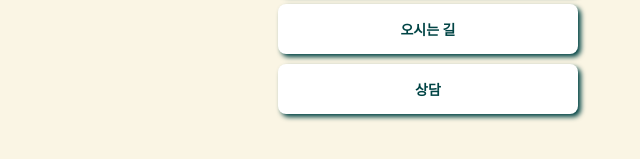
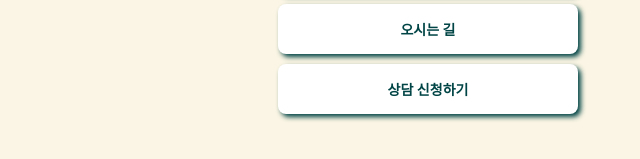
Before and after one commit to languagesalon/mypage, a plain HTML site: page index.html in a window 1280 px wide. Shown: the part 395-554 px from the top of the page, 212-852 px from the left. Drawn offline with Linux system fonts and the light colour scheme; a web font is replaced by a local one.

Commit message:
Update index.html

```diff
--- a/index.html
+++ b/index.html
@@ -85,7 +85,7 @@
         <a target="_blank" href="https://youallab.com">공식 홈페이지</a>
         <a target="_blank" href="https://instagram.com/language.salon">인스타그램</a>
         <a target="_blank" href="http://naver.me/5s9mGY2g">오시는 길</a>
-        <a target="_blank" href="https://pf.kakao.com/_lxjxgxcK">상담 </a>
+        <a target="_blank" href="https://pf.kakao.com/_lxjxgxcK">상담 신청하기</a>
     </div>
 
 </body>
```
